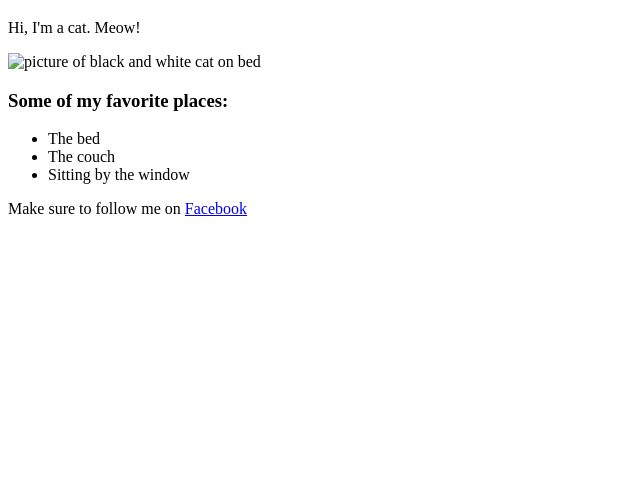
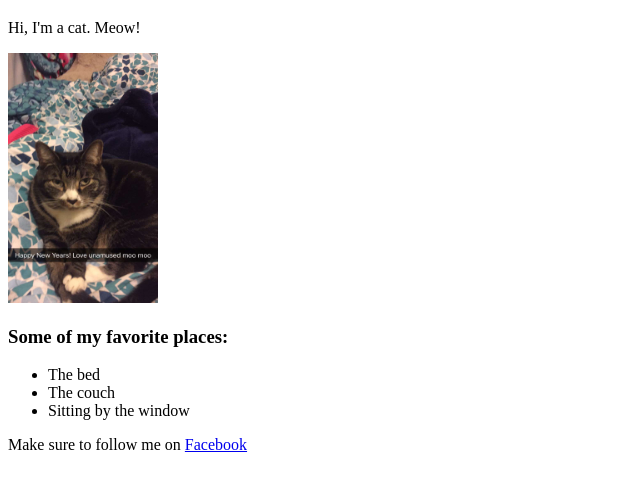
Before and after one commit to amandabarta/Web_Developer_Bootcamp, a plain HTML site: page moomoo.html in a window 1280 px wide. Shown: the part 61-552 px from the top of the page, without its empty margins (0-640 px from the left). Drawn offline with Linux system fonts and the light colour scheme; files whose address does not match are found by name.

Commit message:
updated file path for image and added width and height

```diff
--- a/moomoo.html
+++ b/moomoo.html
@@ -6,15 +6,13 @@
 <body>
   <h1>Moo Moo</h1>
   <p>Hi, I'm a cat. Meow!</p>
-  <img src="Web Developer Bootcamp/moomoo.jpg" alt="picture of black and white cat on bed">
+  <img src="/Users/Amanda/desktop/Web_Developer_Bootcamp/moomoo.jpg" alt="picture of black and white cat on bed" height="250" width = "150">
   <h3>Some of my favorite places:</h3>
   <ul>
     <li>The bed</li>
     <li>The couch</li>
     <li>Sitting by the window</li>
   </ul>
-  <p>Make sure to follow me on <a href="http:www.Facebook.com">Facebook</a>
-  </p>
-
+  <p>Make sure to follow me on <a href="http:www.Facebook.com">Facebook</a></p>
 </body>
 </html>
```
